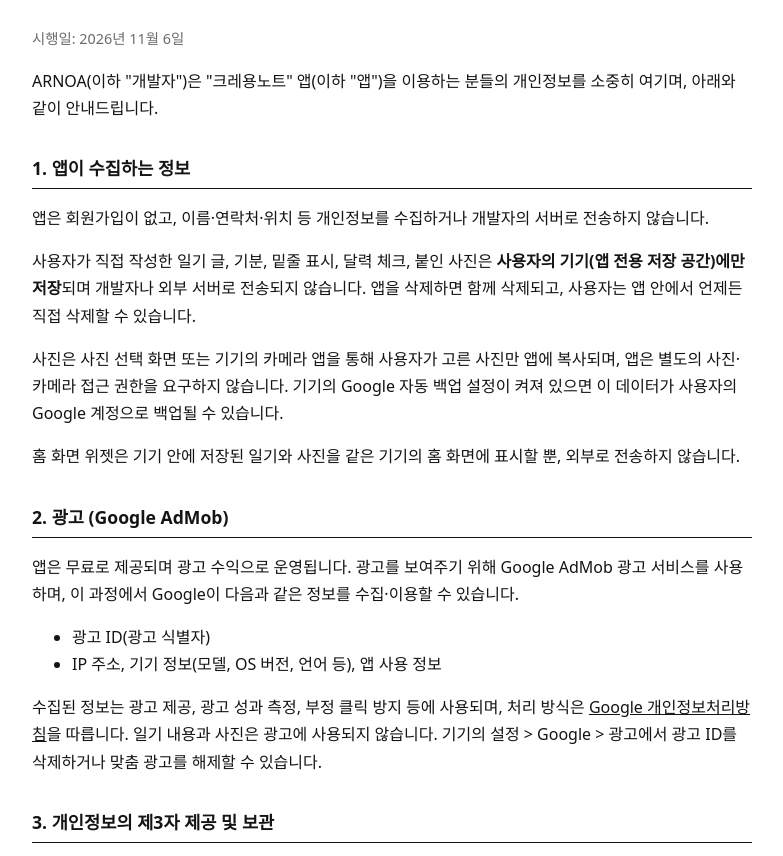
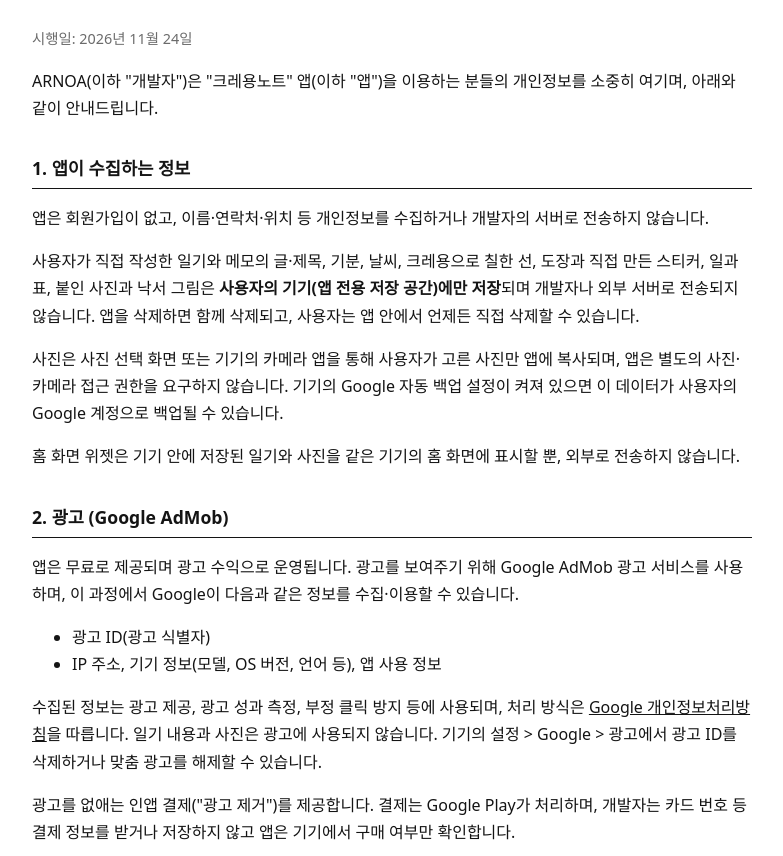
Before and after one commit to arnoa18/apps-privacy, a plain HTML site: page crayonnote/index.html in a window 1280 px wide. Shown: the part 84-940 px from the top of the page, without its empty margins (248-1031 px from the left). Drawn offline with Linux system fonts and the light colour scheme.

Commit message:
Add files via upload

```diff
--- a/crayonnote/index.html
+++ b/crayonnote/index.html
@@ -14,13 +14,13 @@
 </head>
 <body>
 <h1>크레용노트 개인정보처리방침</h1>
-<p class="meta">시행일: 2026년 11월 6일</p>
+<p class="meta">시행일: 2026년 11월 24일</p>
 
 <p>ARNOA(이하 "개발자")은 "크레용노트" 앱(이하 "앱")을 이용하는 분들의 개인정보를 소중히 여기며, 아래와 같이 안내드립니다.</p>
 
 <h2>1. 앱이 수집하는 정보</h2>
 <p>앱은 회원가입이 없고, 이름·연락처·위치 등 개인정보를 수집하거나 개발자의 서버로 전송하지 않습니다.</p>
-<p>사용자가 직접 작성한 일기 글, 기분, 밑줄 표시, 달력 체크, 붙인 사진은 <strong>사용자의 기기(앱 전용 저장 공간)에만 저장</strong>되며 개발자나 외부 서버로 전송되지 않습니다. 앱을 삭제하면 함께 삭제되고, 사용자는 앱 안에서 언제든 직접 삭제할 수 있습니다.</p>
+<p>사용자가 직접 작성한 일기와 메모의 글·제목, 기분, 날씨, 크레용으로 칠한 선, 도장과 직접 만든 스티커, 일과표, 붙인 사진과 낙서 그림은 <strong>사용자의 기기(앱 전용 저장 공간)에만 저장</strong>되며 개발자나 외부 서버로 전송되지 않습니다. 앱을 삭제하면 함께 삭제되고, 사용자는 앱 안에서 언제든 직접 삭제할 수 있습니다.</p>
 <p>사진은 사진 선택 화면 또는 기기의 카메라 앱을 통해 사용자가 고른 사진만 앱에 복사되며, 앱은 별도의 사진·카메라 접근 권한을 요구하지 않습니다. 기기의 Google 자동 백업 설정이 켜져 있으면 이 데이터가 사용자의 Google 계정으로 백업될 수 있습니다.</p>
 <p>홈 화면 위젯은 기기 안에 저장된 일기와 사진을 같은 기기의 홈 화면에 표시할 뿐, 외부로 전송하지 않습니다.</p>
 
@@ -32,6 +32,7 @@
 </ul>
 <p>수집된 정보는 광고 제공, 광고 성과 측정, 부정 클릭 방지 등에 사용되며, 처리 방식은 <a href="https://policies.google.com/privacy" target="_blank" rel="noopener">Google 개인정보처리방침</a>을 따릅니다.
 일기 내용과 사진은 광고에 사용되지 않습니다. 기기의 설정 &gt; Google &gt; 광고에서 광고 ID를 삭제하거나 맞춤 광고를 해제할 수 있습니다.</p>
+<p>광고를 없애는 인앱 결제("광고 제거")를 제공합니다. 결제는 Google Play가 처리하며, 개발자는 카드 번호 등 결제 정보를 받거나 저장하지 않고 앱은 기기에서 구매 여부만 확인합니다.</p>
 
 <h2>3. 개인정보의 제3자 제공 및 보관</h2>
 <p>개발자는 사용자의 개인정보를 보관하거나 제3자에게 제공하지 않습니다. 광고와 관련된 정보는 위 2항의 Google이 자체 방침에 따라 처리합니다.</p>
```
